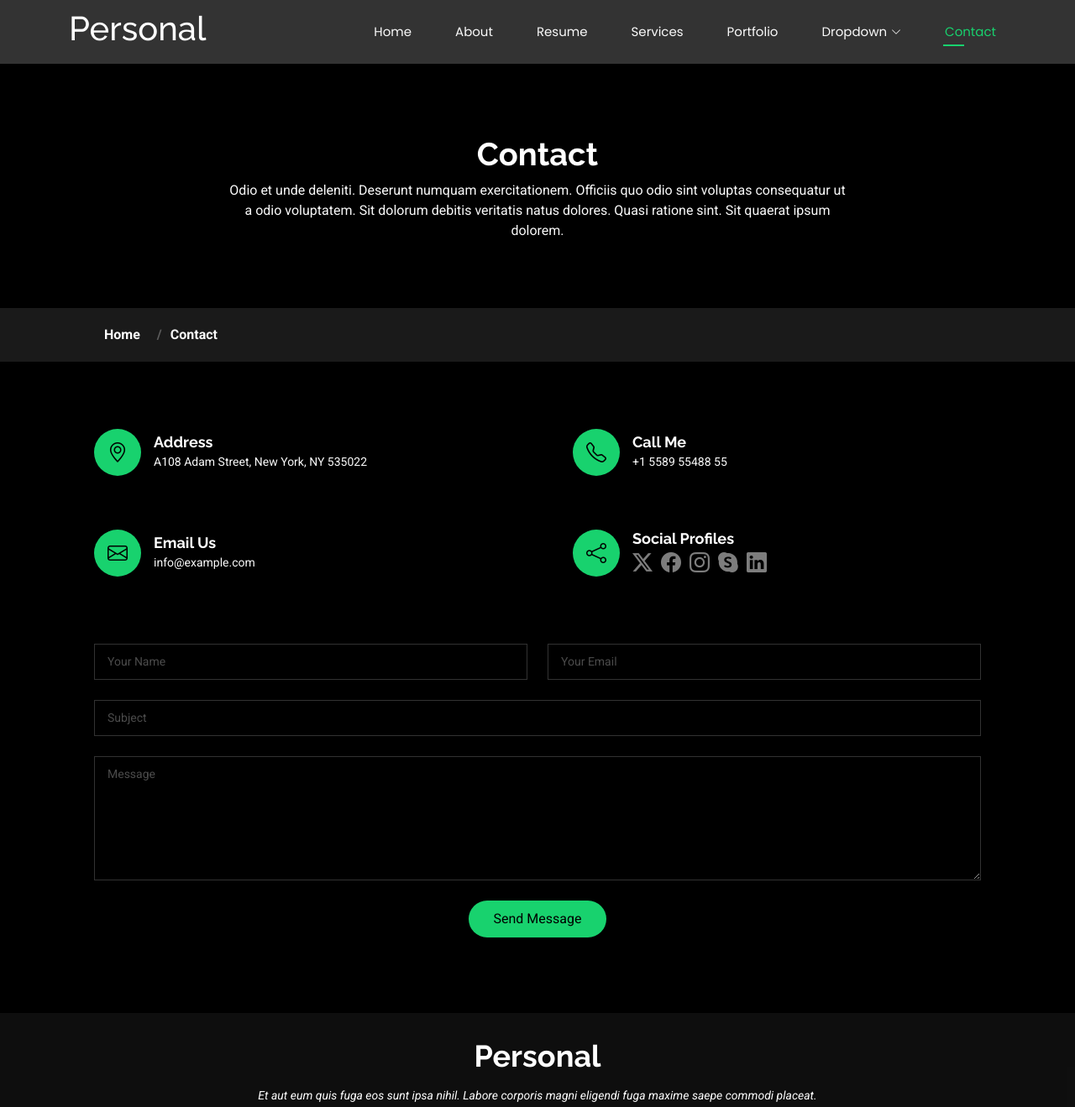
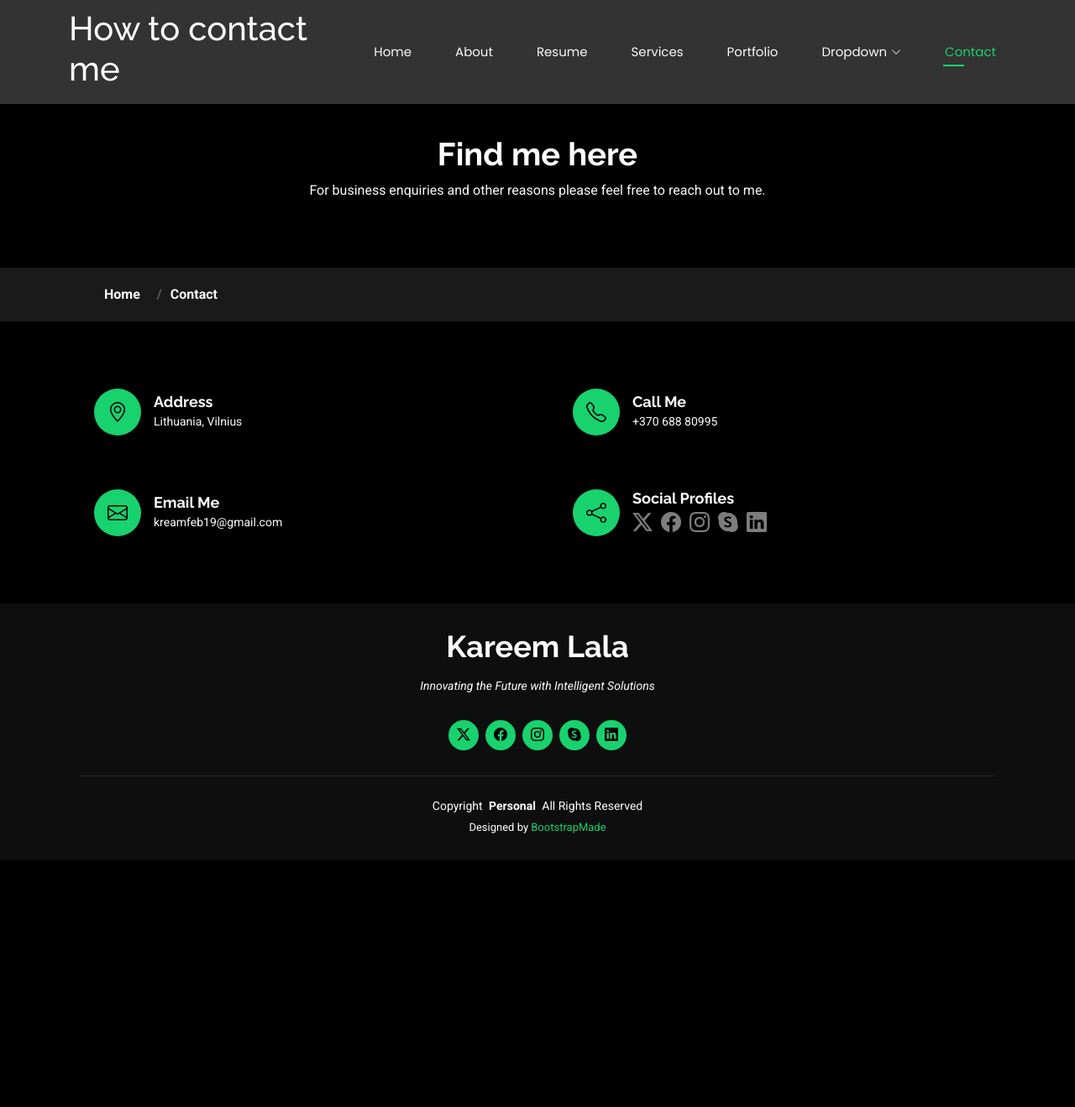
Before and after one commit to Kareem-Lala/kareem-lala2, a plain HTML site: page contact.html in a window 1280 px wide. Shown: the top 1319 px of the page at 84% size. After the commit the page ends 1025 px from the top, so only its background shows below. Drawn offline with Linux system fonts and the light colour scheme.

Commit message:
Update contact.html

```diff
--- a/contact.html
+++ b/contact.html
@@ -4,7 +4,7 @@
 <head>
   <meta charset="utf-8">
   <meta content="width=device-width, initial-scale=1.0" name="viewport">
-  <title>Contact - Personal Bootstrap Template</title>
+  <title>My contacts</title>
   <meta name="description" content="">
   <meta name="keywords" content="">
 
@@ -44,7 +44,7 @@
       <a href="index.html" class="logo d-flex align-items-center">
         <!-- Uncomment the line below if you also wish to use an image logo -->
         <!-- <img src="assets/img/logo.png" alt=""> -->
-        <h1 class="sitename">Personal</h1>
+        <h1 class="sitename">How to contact me</h1>
       </a>
 
       <nav id="navmenu" class="navmenu">
@@ -87,8 +87,8 @@
         <div class="container">
           <div class="row d-flex justify-content-center text-center">
             <div class="col-lg-8">
-              <h1>Contact</h1>
-              <p class="mb-0">Odio et unde deleniti. Deserunt numquam exercitationem. Officiis quo odio sint voluptas consequatur ut a odio voluptatem. Sit dolorum debitis veritatis natus dolores. Quasi ratione sint. Sit quaerat ipsum dolorem.</p>
+              <h1>Find me here</h1>
+              <p class="mb-0"> For business enquiries and other reasons please feel free to reach out to me.</p>
             </div>
           </div>
         </div>
@@ -115,7 +115,7 @@
               <i class="icon bi bi-geo-alt flex-shrink-0"></i>
               <div>
                 <h3>Address</h3>
-                <p>A108 Adam Street, New York, NY 535022</p>
+                <p>Lithuania, Vilnius</p>
               </div>
             </div>
           </div><!-- End Info Item -->
@@ -125,7 +125,7 @@
               <i class="icon bi bi-telephone flex-shrink-0"></i>
               <div>
                 <h3>Call Me</h3>
-                <p>+1 5589 55488 55</p>
+                <p>+370 688 80995</p>
               </div>
             </div>
           </div><!-- End Info Item -->
@@ -134,8 +134,8 @@
             <div class="info-item d-flex align-items-center" data-aos="fade-up" data-aos-delay="400">
               <i class="icon bi bi-envelope flex-shrink-0"></i>
               <div>
-                <h3>Email Us</h3>
-                <p>info@example.com</p>
+                <h3>Email Me</h3>
+                <p>kreamfeb19@gmail.com</p>
               </div>
             </div>
           </div><!-- End Info Item -->
@@ -157,47 +157,14 @@
           </div><!-- End Info Item -->
 
         </div>
-
-        <form action="forms/contact.php" method="post" class="php-email-form" data-aos="fade-up" data-aos-delay="600">
-          <div class="row gy-4">
-
-            <div class="col-md-6">
-              <input type="text" name="name" class="form-control" placeholder="Your Name" required="">
-            </div>
-
-            <div class="col-md-6 ">
-              <input type="email" class="form-control" name="email" placeholder="Your Email" required="">
-            </div>
-
-            <div class="col-md-12">
-              <input type="text" class="form-control" name="subject" placeholder="Subject" required="">
-            </div>
-
-            <div class="col-md-12">
-              <textarea class="form-control" name="message" rows="6" placeholder="Message" required=""></textarea>
-            </div>
-
-            <div class="col-md-12 text-center">
-              <div class="loading">Loading</div>
-              <div class="error-message"></div>
-              <div class="sent-message">Your message has been sent. Thank you!</div>
-
-              <button type="submit">Send Message</button>
-            </div>
-
-          </div>
-        </form><!-- End Contact Form -->
-
-      </div>
-
     </section><!-- /Contact Section -->
 
   </main>
 
   <footer id="footer" class="footer dark-background">
     <div class="container">
-      <h3 class="sitename">Personal</h3>
-      <p>Et aut eum quis fuga eos sunt ipsa nihil. Labore corporis magni eligendi fuga maxime saepe commodi placeat.</p>
+      <h3 class="sitename">Kareem Lala</h3>
+      <p>Innovating the Future with Intelligent Solutions</p>
       <div class="social-links d-flex justify-content-center">
         <a href=""><i class="bi bi-twitter-x"></i></a>
         <a href=""><i class="bi bi-facebook"></i></a>
```
